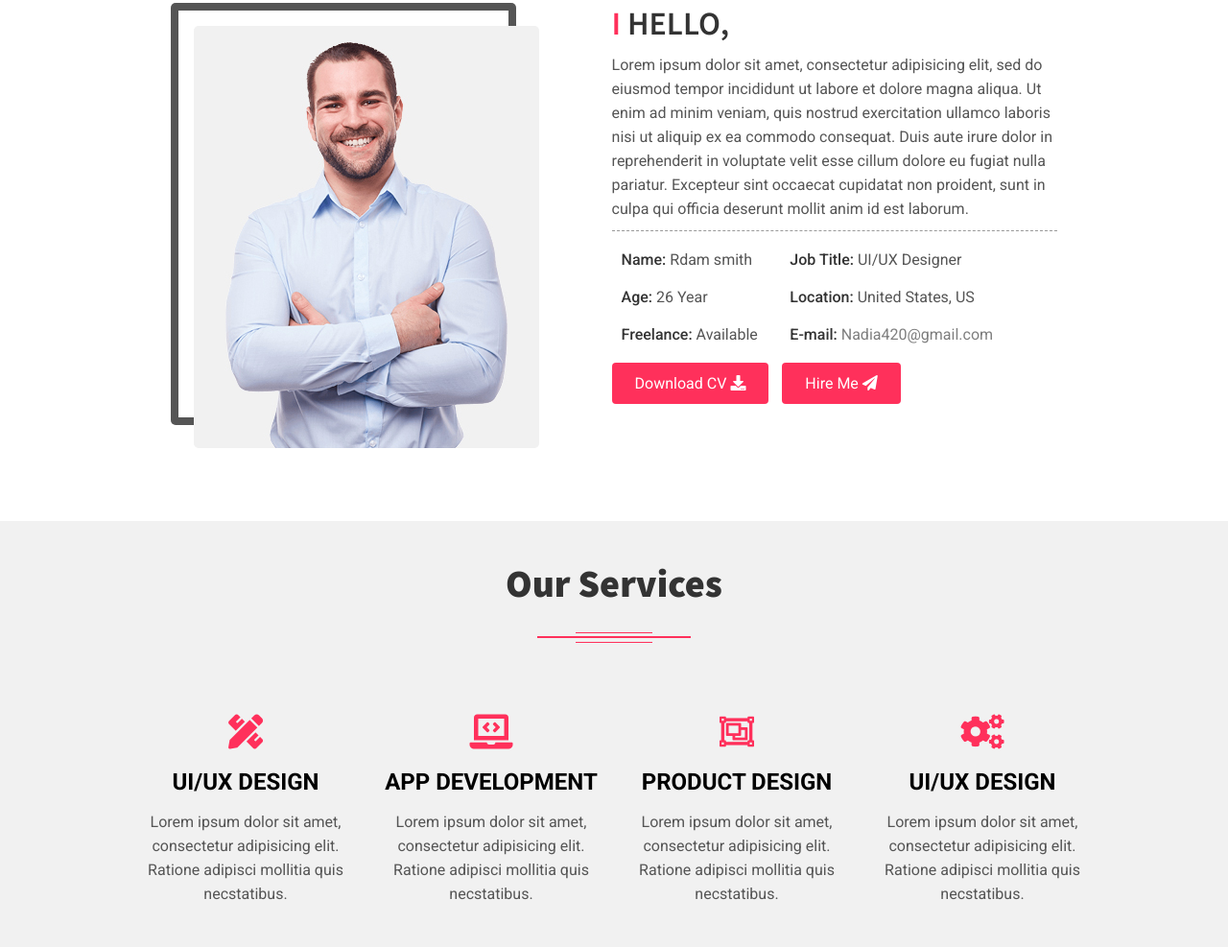
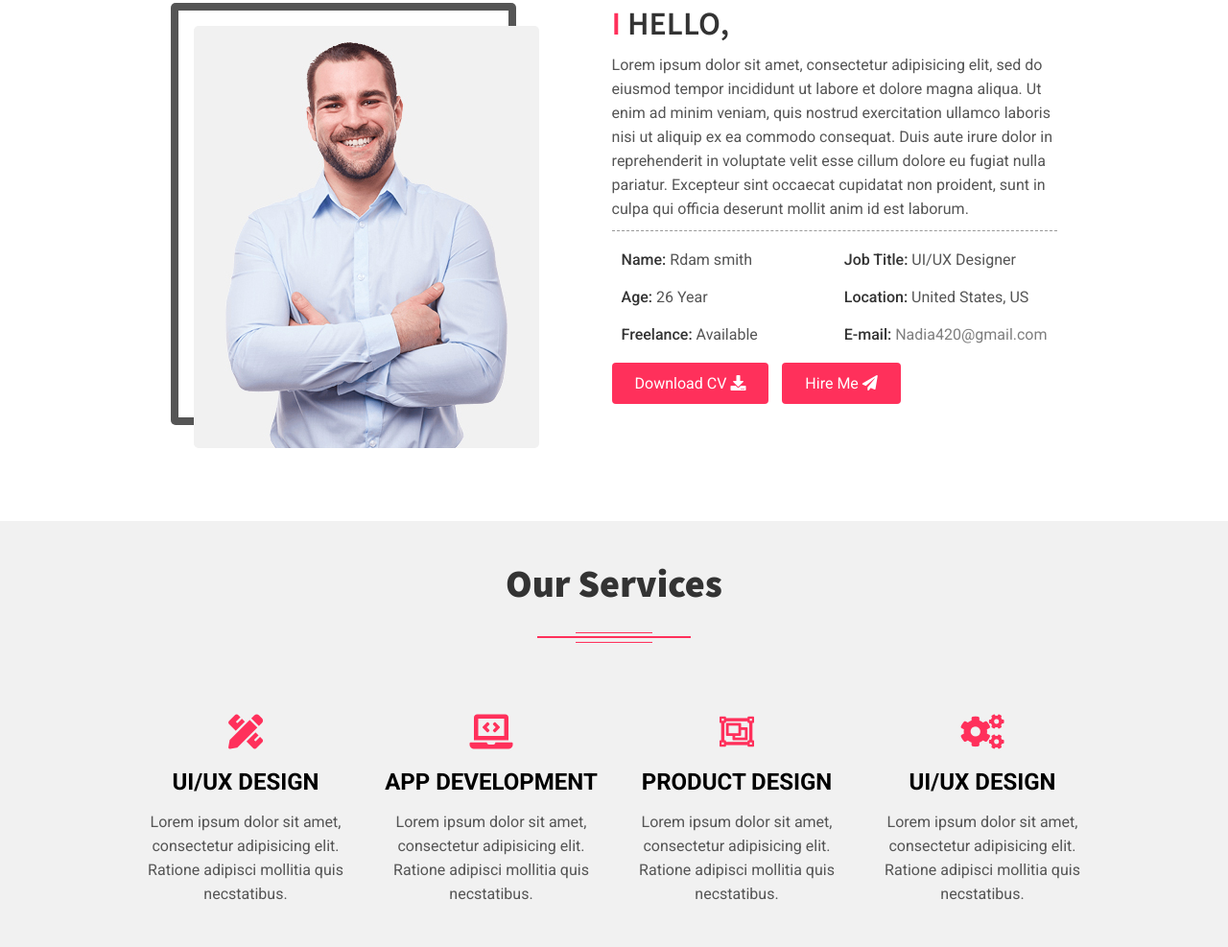
Before and after one commit to mohamed-mohy/assignment-4, a plain HTML site: page index.html in a window 1280 px wide. Shown: the part 897-1884 px from the top of the page at 96% size. Drawn offline with Linux system fonts and the light colour scheme.

Commit message:
Add files via upload

```diff
--- a/css/index_style.css
+++ b/css/index_style.css
@@ -225,25 +225,26 @@ p span.cursor.typing {
 {
     list-style: none;
     padding-top: 10px;
+    display: flex;
+    flex-wrap: wrap;
 }
 .about-contant ul li
 {
-    font-size: 16px;
     color: #555;
     padding: 10px;
+    width: 50%;
 }
-.about-contant ul li:nth-child(2n+1)
+/* .about-contant ul li:nth-child(2n+1)
 {
     float: left;
     width: 40%;
-    font-size: 16px;
 
 }
 .about-contant ul li:nth-child(2n+1)::after
 {
     content: "";
     clear: both;
-}
+} */
 .about-contant ul li span
 {
     color: #333;
```
